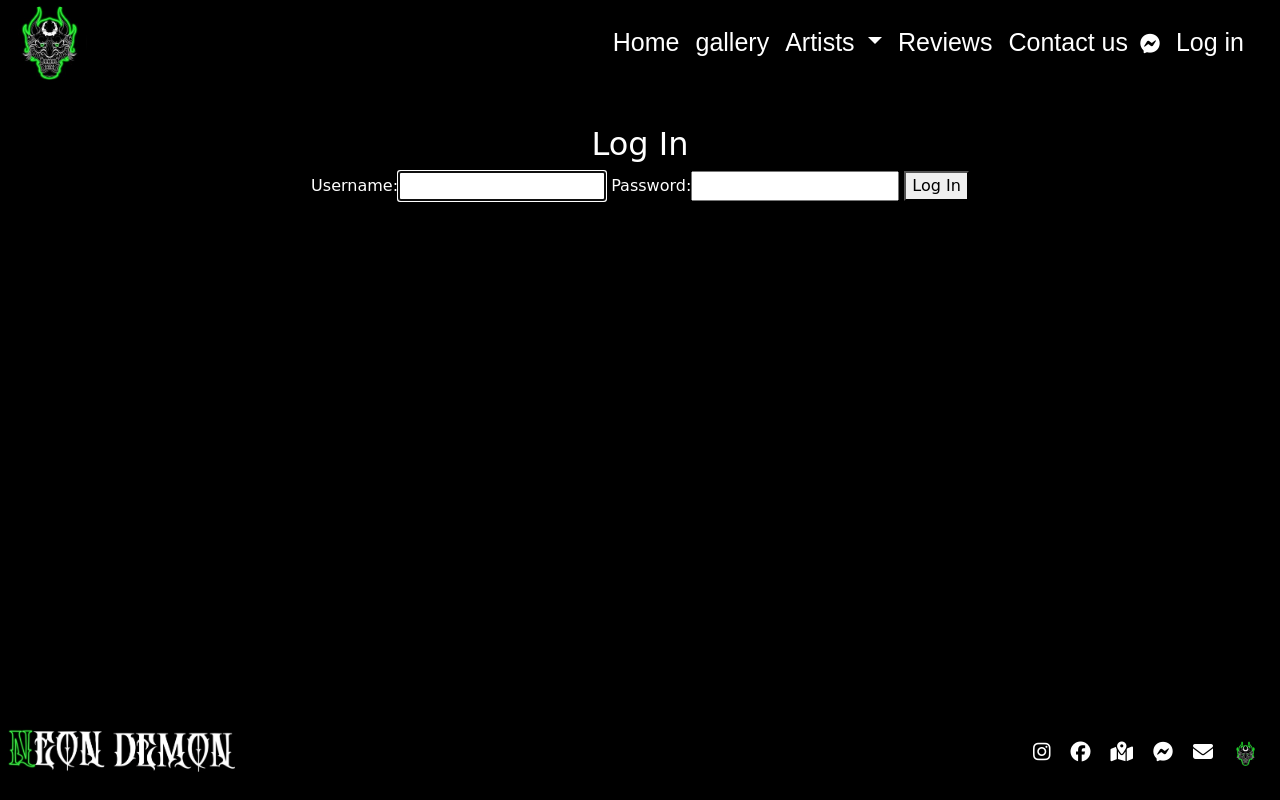
After one commit to ALVIN02-ui/NeonDemonPortfolioProject4, a Django app: page /accounts/login/ in a window 1280 px wide. The commit adds this page. Run offline with Django 3.2, Linux system fonts and the light colour scheme; some libraries are stand-ins or nearby versions; some web fonts are replaced.

Commit message:
add login form url and html file

```diff
--- a/NeonDemonProject/urls.py
+++ b/NeonDemonProject/urls.py
@@ -22,5 +22,6 @@ from django.urls import path, include
 urlpatterns = [
     path('admin/', admin.site.urls),
     path("", include("NeonDemonSocialApp.urls"), name="neondemonsocialapp-urls"),
+    path("accounts/", include("django.contrib.auth.urls")),
 
 ]
--- a/NeonDemonSocialApp/forms.py
+++ b/NeonDemonSocialApp/forms.py
@@ -1,5 +1,6 @@
 from django import forms
 from .models import Review, UploadImage
+from django.contrib.auth.forms import AuthenticationForm, UserCreationForm
 
 class ReviewForm(forms.ModelForm):
     def __init__(self, *args, **kwargs):
--- a/NeonDemonSocialApp/urls.py
+++ b/NeonDemonSocialApp/urls.py
@@ -13,6 +13,7 @@ urlpatterns = [
     path('brandon/', views.brandon, name = 'brandon'),
     path('danny/', views.danny, name = 'danny'),
     path('leo/', views.leo, name = 'leo'),
+    path('login/', views.login, name='login'),
 ]
 
 #404 page handler
--- a/NeonDemonSocialApp/views.py
+++ b/NeonDemonSocialApp/views.py
@@ -7,6 +7,7 @@ from .forms import ReviewForm, UploadImageForm
 from .models import Review, UploadImage
 from django.urls import reverse
 from django.shortcuts import get_object_or_404
+from django.contrib.auth import authenticate, login
 
 # Create your views here.
 
@@ -30,9 +31,6 @@ def about(request):
     # View for the about.html page
     uploaded_images = UploadImage.objects.all()
     return render(request, 'about.html', {'uploaded_images': uploaded_images})
-
-
-from django.shortcuts import get_object_or_404
 
 
 def gallery(request):
--- a/static/css/style.css
+++ b/static/css/style.css
@@ -487,6 +487,10 @@ nav * {
     opacity:1;
 }
 
+/* login form css -------------------------------------------------------- */
+
+
+
 /*Django upload form Styles */
 
 /*Description box in the django form*/
--- a/templates/base.html
+++ b/templates/base.html
@@ -118,6 +118,17 @@
                                 Contact us <i class="fab fa-facebook-messenger"></i>
                             </a>
                         </li>
+                        <li class="nav-item">
+                            {% if user.is_authenticated %}
+                            <a class="nav-link" href="{% url 'login' %}" rel="noopener" target="_blank" aria-label="open sign up or sign in page in new tab">
+                                {{ user.username }}
+                            </a>
+                            {% else %}
+                            <a class="nav-link" href="{% url 'login' %}" rel="noopener" target="_blank" aria-label="open sign up or sign in page in new tab">
+                                Log in
+                            </a>
+                            {% endif %}
+                        </li>
                     </ul>
                 </div>
             </div>
--- /dev/null
+++ b/templates/registration/login.html
@@ -0,0 +1,18 @@
+{% extends 'base.html' %}
+{% block head %}
+<title>Neon Demon ReviewForm</title>
+{% endblock %}
+{% block content %}
+<div class="container-fluid" id="reviewformcontainer">
+    <div class="row">
+        <div class="review-form col-12">
+            <h2>Log In</h2>
+            <form method="post">
+                {% csrf_token %}
+                {{ form }}
+                <button type="submit">Log In</button>
+            </form>
+        </div>
+    </div>
+</div>
+{% endblock %}
```
Also changed, not shown: NeonDemonProject/settings.py (+5 -2 lines), NeonDemonSocialApp/migrations/0008_login.py (added), NeonDemonSocialApp/migrations/0009_delete_login.py (added), NeonDemonSocialApp/models.py (line endings or trailing spaces).
